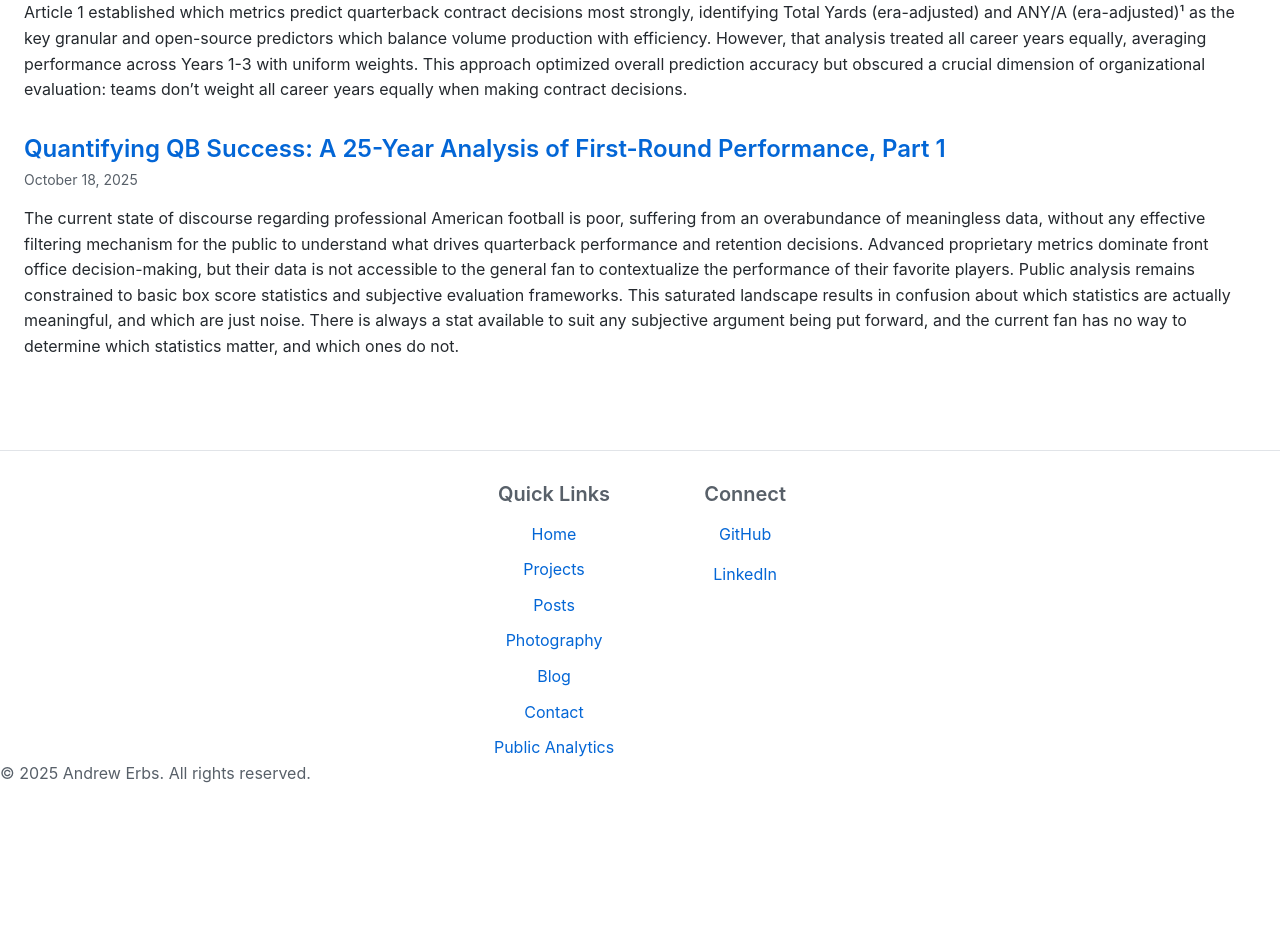
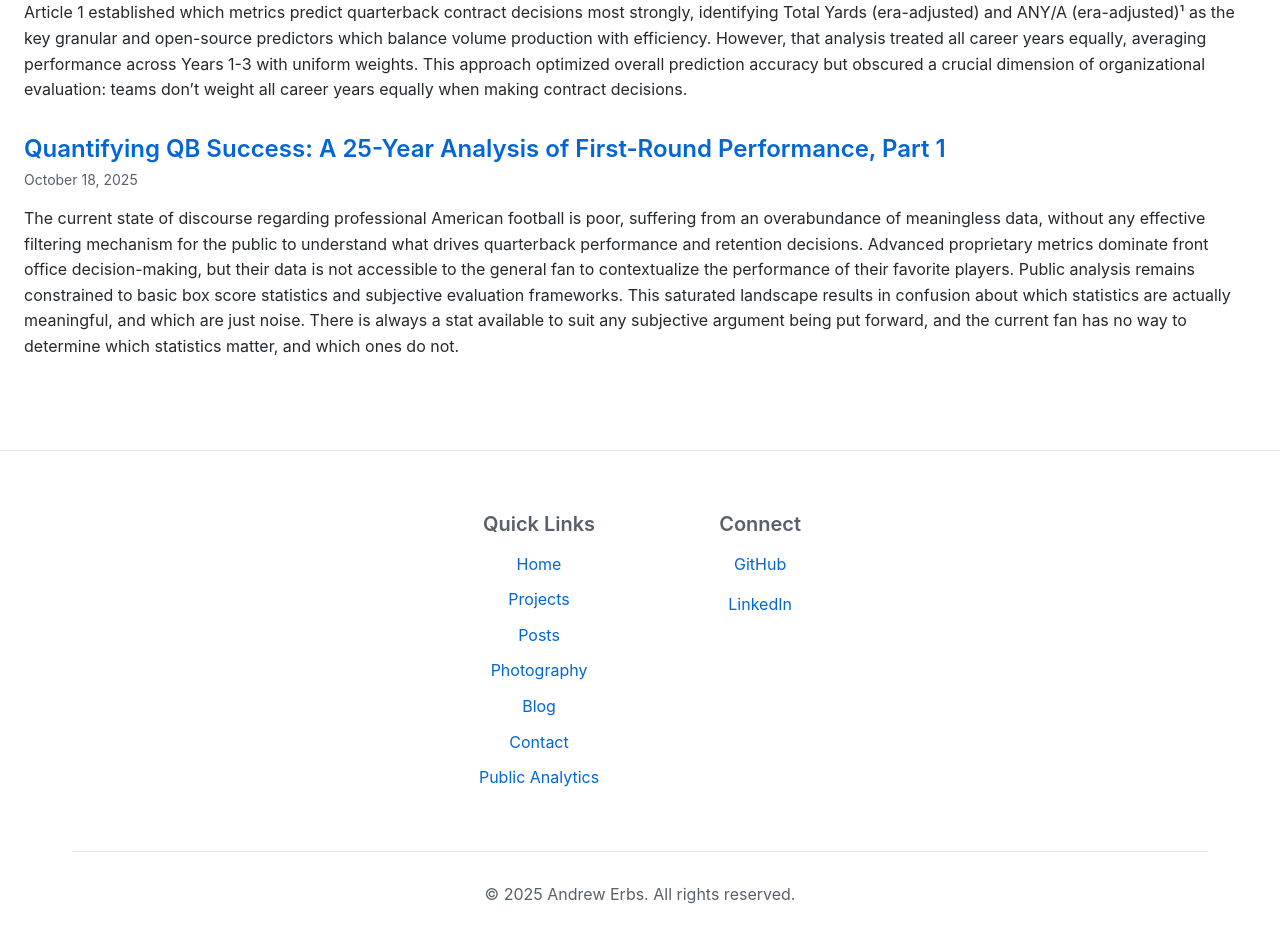
Before and after one commit to LordOfTheTrees/TreePage, a Jekyll site: the page built from index.html, in a window 1280 px wide. Shown: the part 2659-3611 px from the top of the page. Built offline with Jekyll 4.4.1, drawn with Linux system fonts in a browser that asks for light colours; before the commit the page ends 3490 px from its top, so only the background shows below that.

Commit message:
modified:   _sass/_layout.scss

```diff
--- a/_sass/_layout.scss
+++ b/_sass/_layout.scss
@@ -41,16 +41,24 @@
   margin-top: $spacing-unit;
   color: $gray;
 
+  .container {
+    max-width: $content-width;
+    margin: 0 auto;
+    padding: 0 2rem;
+  }
+
   .footer-content {
     display: flex;
     justify-content: center;
     align-items: flex-start;
-    gap: $spacing-unit * 3;
+    gap: $spacing-unit * 4;
     flex-wrap: wrap;
+    padding: $spacing-unit 0;
   }
 
   .footer-section {
     text-align: center;
+    flex: 0 0 auto;
 
     h4 {
       margin-bottom: $spacing-unit / 2;
@@ -67,6 +75,13 @@
       flex-direction: column;
       gap: $spacing-unit / 3;
     }
+  }
+
+  .footer-bottom {
+    text-align: center;
+    padding-top: $spacing-unit;
+    border-top: 1px solid $border-color;
+    margin-top: $spacing-unit;
   }
 
   .social-links {
```
